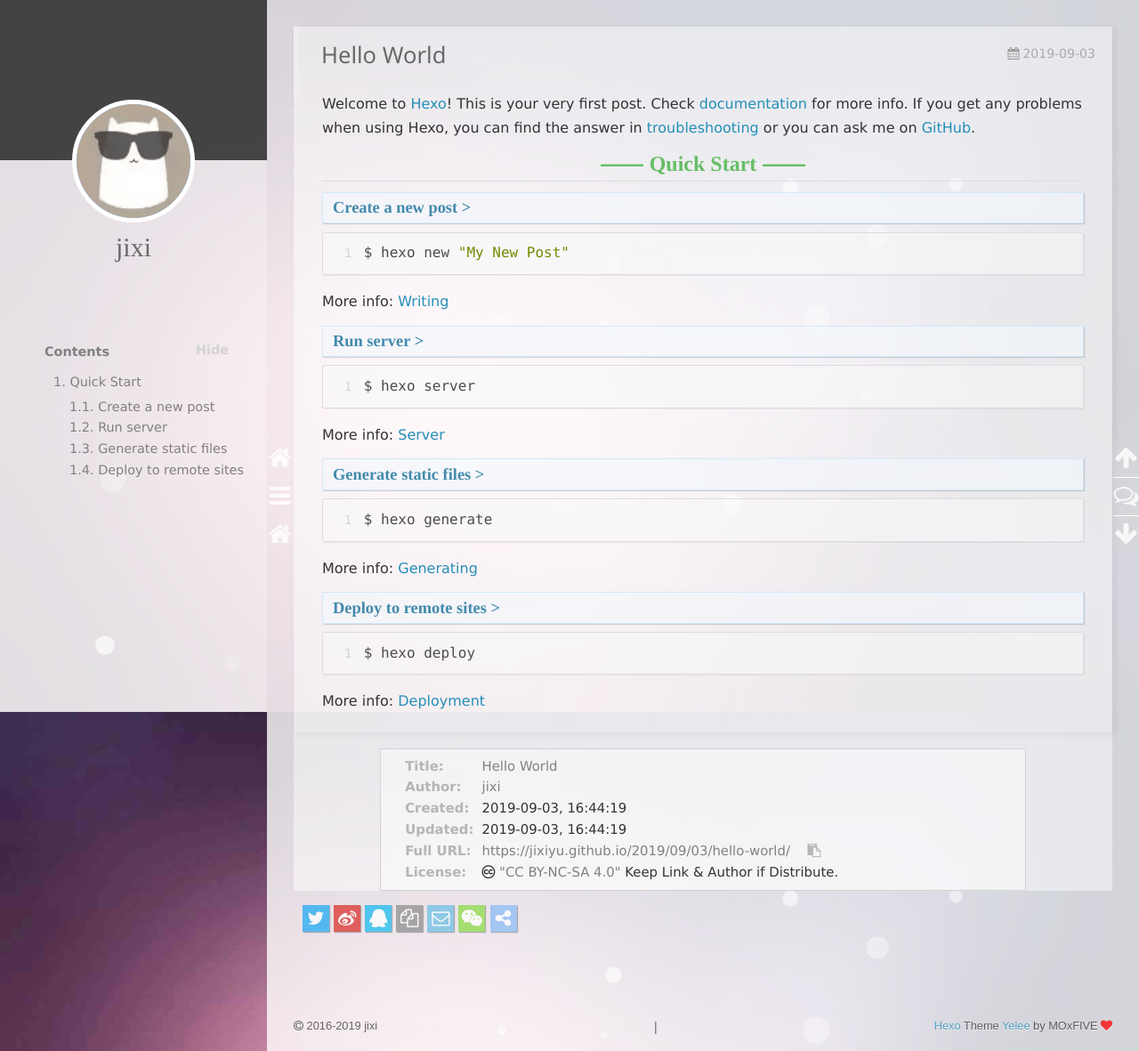
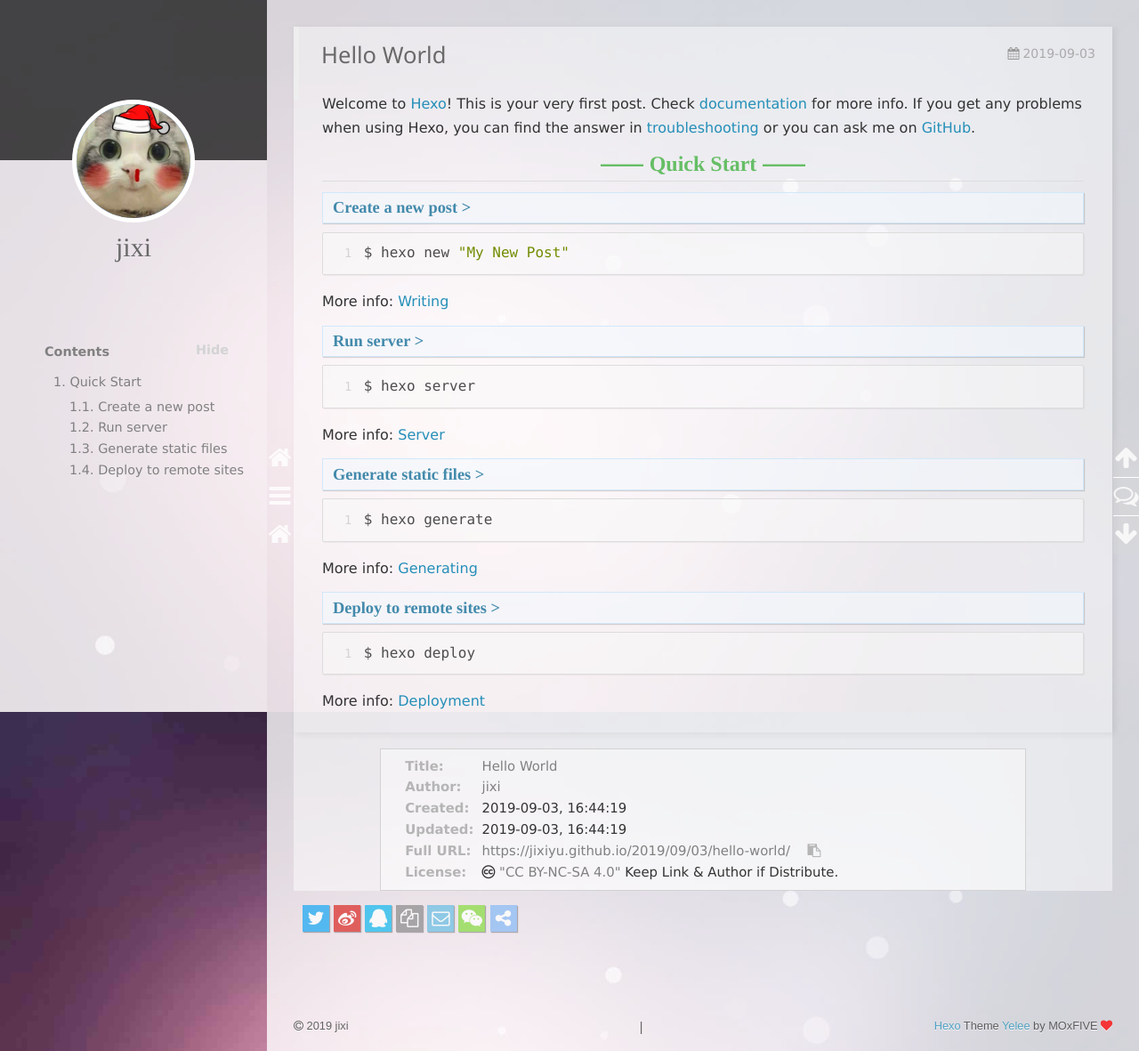
Before and after one commit to jixiyu/jixiyu.github.io, a plain HTML site: page 2019/09/03/hello-world/index.html in a window 1280 px wide. Shown: the whole page at 89% size. Drawn offline with nearby package versions, Linux system fonts and the light colour scheme; some packages are replaced by stand-ins of ours; a script that the page names is missing.

Commit message:
Site updated: 2019-09-03 19:30:47

```diff
--- a/2019/09/03/hello-world/index.html
+++ b/2019/09/03/hello-world/index.html
@@ -97,7 +97,7 @@
 <div class="intrude-less">
     <header id="header" class="inner">
         <a href="/" class="profilepic">
-            <img src="/img/avatar.png" class="animated zoomIn">
+            <img src="/img/avatar1.png" class="animated zoomIn">
         </a>
         <hgroup>
           <h1 class="header-author"><a href="/">jixi</a></h1>
@@ -222,7 +222,7 @@
     <div class="intrude-less">
         <header id="header" class="inner">
             <a href="/" class="profilepic">
-                <img src="/img/avatar.png" class="animated zoomIn">
+                <img src="/img/avatar1.png" class="animated zoomIn">
             </a>
             <hgroup>
               <h1 class="header-author"><a href="/" title="回到主页">jixi</a></h1>
@@ -416,7 +416,7 @@
         <div id="footer-info">
             <div class="footer-left">
                 <i class="fa fa-copyright"></i>
-                2016-2019 jixi
+                2019 jixi
             </div>
             <div class="footer-right">
                 <a href="http://hexo.io/" target="_blank" title="A fast, simple &amp; powerful blog framework">Hexo</a>  Theme <a href="https://github.com/MOxFIVE/hexo-theme-yelee" target="_blank" title="Another simple and elegant theme for Hexo  v3.5">Yelee</a> by MOxFIVE <i class="fa fa-heart animated infinite pulse"></i>
```
Also changed, not shown: archives/2019/09/index.html (+3 -3 lines), archives/2019/index.html (+3 -3 lines), archives/index.html (+3 -3 lines), index.html (+3 -3 lines), img/avatar1.png (added).
